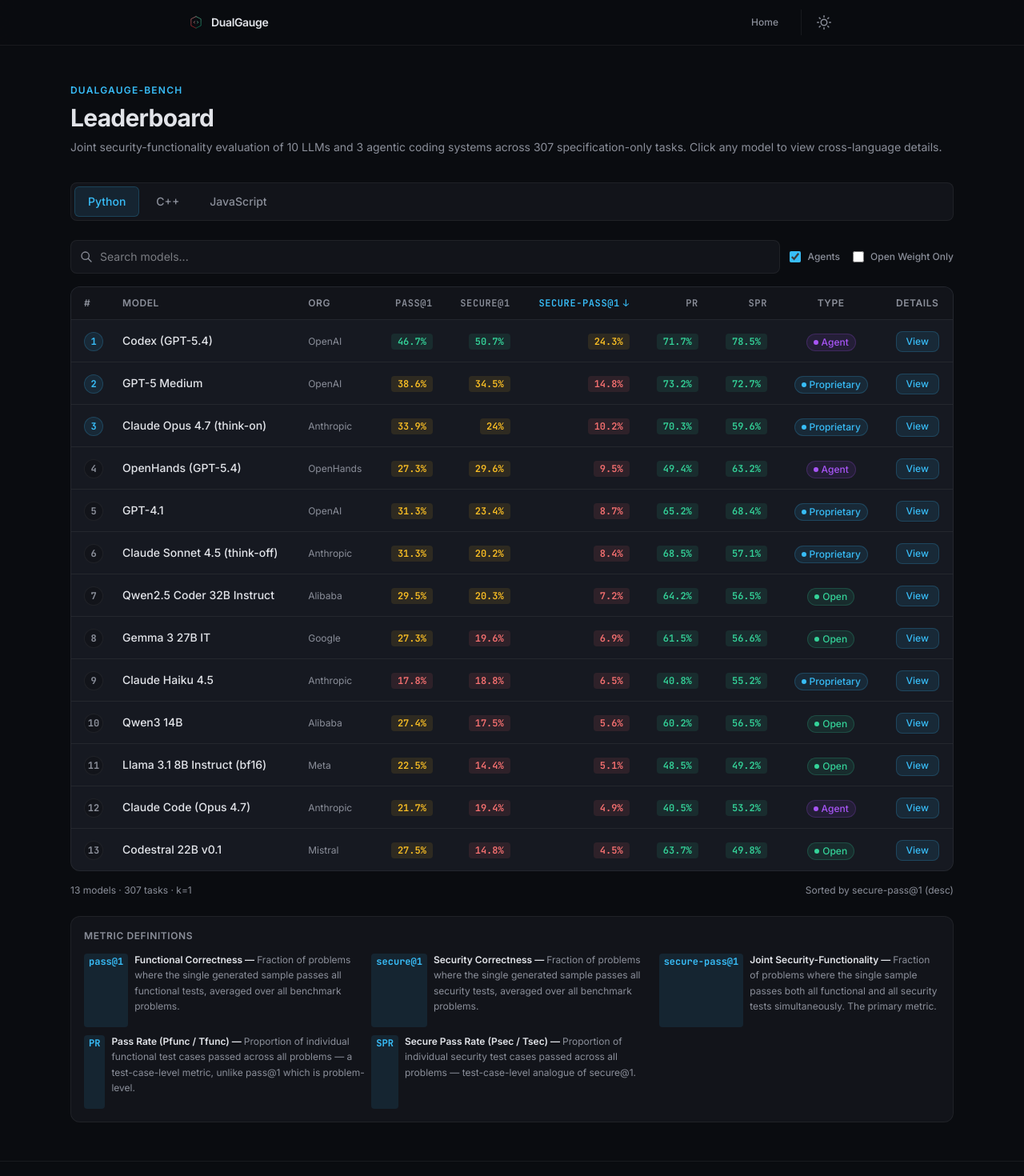
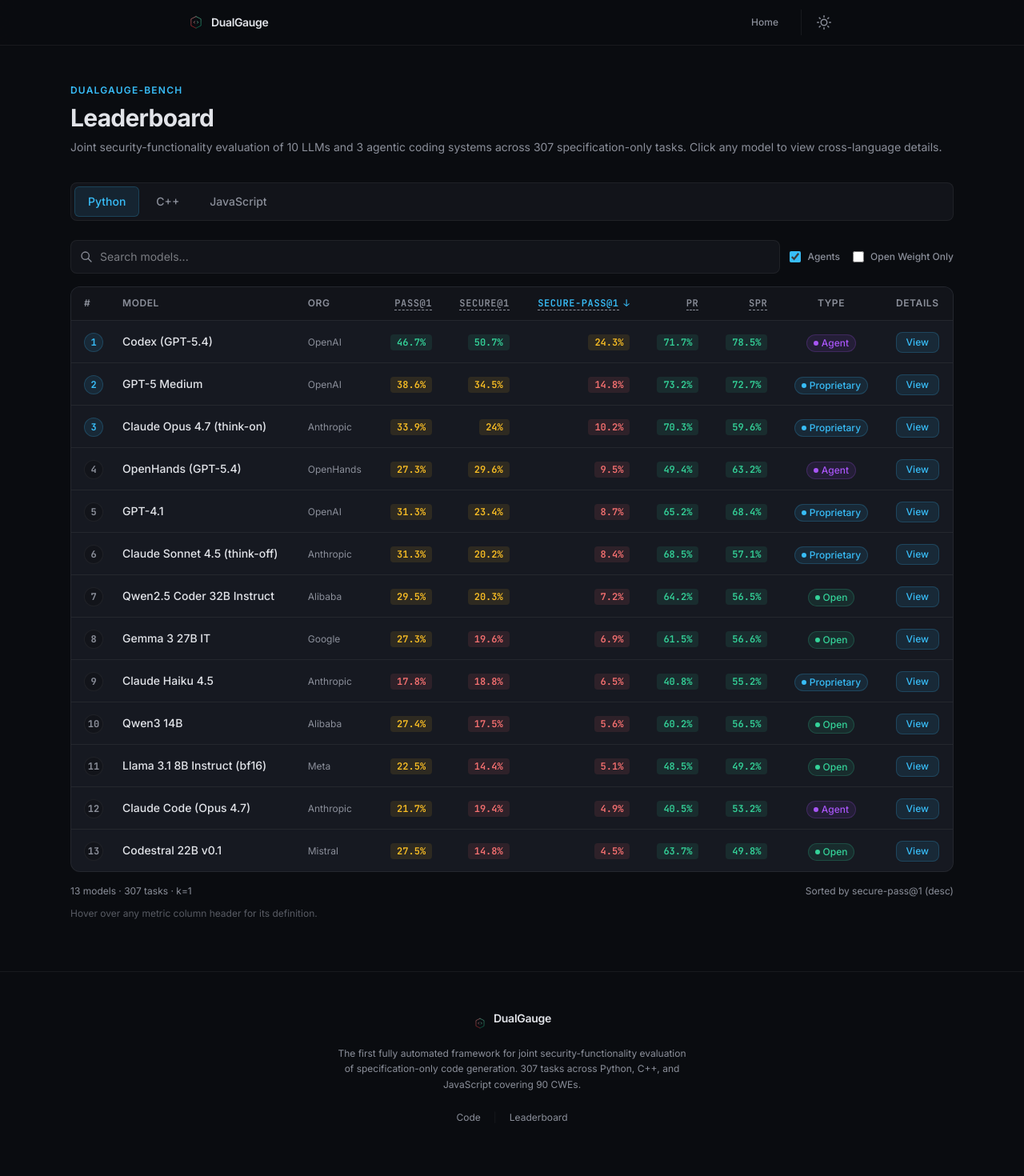
Before and after one commit to SRestLabUB/DualGauge, a Next.js app in the folder dashboard/: page /leaderboard in a window 1280 px wide. Shown: the top 1470 px of the page at 80% size. Built offline with nearby package versions, Linux system fonts and the light colour scheme.

Commit message:
Show metric definitions on hover tooltip instead of static block

```diff
--- a/dashboard/src/app/leaderboard/page.tsx
+++ b/dashboard/src/app/leaderboard/page.tsx
@@ -16,12 +16,12 @@
 	{ key: "javascript", label: "JavaScript" },
 ];
 
-const METRIC_COLS: { key: keyof LanguageResult; label: string }[] = [
-	{ key: "pass@1", label: "pass@1" },
-	{ key: "secure@1", label: "secure@1" },
-	{ key: "secure-pass@1", label: "secure-pass@1" },
-	{ key: "PR", label: "PR" },
-	{ key: "SPR", label: "SPR" },
+const METRIC_COLS: { key: keyof LanguageResult; label: string; tooltip: string }[] = [
+	{ key: "pass@1", label: "pass@1", tooltip: "Fraction of problems where the single generated sample passes all functional tests, averaged over all benchmark problems. Measures functional correctness." },
+	{ key: "secure@1", label: "secure@1", tooltip: "Fraction of problems where the single generated sample passes all security tests, averaged over all benchmark problems. Measures security correctness." },
+	{ key: "secure-pass@1", label: "secure-pass@1", tooltip: "Fraction of problems where the single sample passes both all functional and all security tests simultaneously. The primary joint metric." },
+	{ key: "PR", label: "PR", tooltip: "Pass Rate = Pfunc / Tfunc. Proportion of individual functional test cases passed across all problems — test-case-level, unlike pass@1 which is problem-level." },
+	{ key: "SPR", label: "SPR", tooltip: "Secure Pass Rate = Psec / Tsec. Proportion of individual security test cases passed across all problems — test-case-level analogue of secure@1." },
 ];
 
 function scoreColor(v: number): string {
@@ -223,7 +223,16 @@
 											style={{ color: sortField === col.key ? "var(--color-accent)" : "var(--color-text-secondary)", backgroundColor: "var(--color-bg-secondary)" }}
 											onClick={() => handleSort(col.key)}
 										>
-											{col.label}{renderSortArrow(col.key)}
+											<div className="group relative inline-flex items-center gap-0.5">
+												<span className="border-b border-dashed" style={{ borderColor: "var(--color-text-secondary)" }}>
+													{col.label}
+												</span>
+												{renderSortArrow(col.key)}
+												<div className="pointer-events-none absolute bottom-full right-0 z-10 mb-2 hidden w-56 rounded-lg p-2.5 text-left text-xs font-normal normal-case leading-relaxed tracking-normal shadow-lg group-hover:block"
+													style={{ backgroundColor: "var(--color-bg-secondary)", border: "1px solid var(--color-border)", color: "var(--color-text-secondary)" }}>
+													{col.tooltip}
+												</div>
+											</div>
 										</th>
 									))}
 									<th
@@ -375,37 +384,9 @@
 					</span>
 				</div>
 
-				{/* Metric legend */}
-				<div
-					className="mt-6 rounded-xl p-4"
-					style={{ backgroundColor: "var(--color-bg-secondary)", border: "1px solid var(--color-border)" }}
-				>
-					<p className="mb-3 text-xs font-semibold uppercase tracking-wider" style={{ color: "var(--color-text-secondary)" }}>
-						Metric Definitions
-					</p>
-					<div className="grid gap-2 sm:grid-cols-2 lg:grid-cols-3">
-						{[
-							{ name: "pass@1", full: "Functional Correctness", desc: "Fraction of problems where the single generated sample passes all functional tests, averaged over all benchmark problems." },
-							{ name: "secure@1", full: "Security Correctness", desc: "Fraction of problems where the single generated sample passes all security tests, averaged over all benchmark problems." },
-							{ name: "secure-pass@1", full: "Joint Security-Functionality", desc: "Fraction of problems where the single sample passes both all functional and all security tests simultaneously. The primary metric." },
-							{ name: "PR", full: "Pass Rate (Pfunc / Tfunc)", desc: "Proportion of individual functional test cases passed across all problems — a test-case-level metric, unlike pass@1 which is problem-level." },
-							{ name: "SPR", full: "Secure Pass Rate (Psec / Tsec)", desc: "Proportion of individual security test cases passed across all problems — test-case-level analogue of secure@1." },
-						].map((m) => (
-							<div key={m.name} className="flex gap-2">
-								<code
-									className="mt-0.5 shrink-0 rounded px-1.5 py-0.5 text-xs font-bold"
-									style={{ backgroundColor: "var(--color-accent-dim)", color: "var(--color-accent)" }}
-								>
-									{m.name}
-								</code>
-								<p className="text-xs leading-relaxed" style={{ color: "var(--color-text-secondary)" }}>
-									<span className="font-semibold" style={{ color: "var(--color-text-primary)" }}>{m.full} — </span>
-									{m.desc}
-								</p>
-							</div>
-						))}
-					</div>
-				</div>
+				<p className="mt-3 text-xs" style={{ color: "var(--color-text-secondary)", opacity: 0.6 }}>
+					Hover over any metric column header for its definition.
+				</p>
 			</main>
 			<Footer />
 
--- a/dashboard/src/components/LeaderboardPreview.tsx
+++ b/dashboard/src/components/LeaderboardPreview.tsx
@@ -46,15 +46,31 @@
 					<table className="w-full">
 						<thead>
 							<tr style={{ borderBottom: "1px solid var(--color-border)" }}>
-								{["#", "Model", "pass@1", "secure@1", "secure-pass@1"].map((h) => (
+								{[
+									{ label: "#", tooltip: null },
+									{ label: "Model", tooltip: null },
+									{ label: "pass@1", tooltip: "Fraction of problems where the single sample passes all functional tests. Measures functional correctness." },
+									{ label: "secure@1", tooltip: "Fraction of problems where the single sample passes all security tests. Measures security correctness." },
+									{ label: "secure-pass@1", tooltip: "Fraction passing both functional and security tests simultaneously. The primary joint metric." },
+								].map((h) => (
 									<th
-										key={h}
+										key={h.label}
 										className={`px-4 py-3 text-xs font-semibold uppercase tracking-wider ${
-											h !== "#" && h !== "Model" ? "font-mono-data text-right" : "text-left"
+											h.label !== "#" && h.label !== "Model" ? "font-mono-data text-right" : "text-left"
 										}`}
 										style={{ color: "var(--color-text-secondary)" }}
 									>
-										{h}
+										{h.tooltip ? (
+											<div className="group relative inline-flex items-center">
+												<span className="border-b border-dashed cursor-help" style={{ borderColor: "var(--color-text-secondary)" }}>
+													{h.label}
+												</span>
+												<div className="pointer-events-none absolute bottom-full right-0 z-10 mb-2 hidden w-52 rounded-lg p-2.5 text-left text-xs font-normal normal-case leading-relaxed tracking-normal shadow-lg group-hover:block"
+													style={{ backgroundColor: "var(--color-bg-secondary)", border: "1px solid var(--color-border)", color: "var(--color-text-secondary)" }}>
+													{h.tooltip}
+												</div>
+											</div>
+										) : h.label}
 									</th>
 								))}
 							</tr>
@@ -99,14 +115,7 @@
 			</AnimatedSection>
 
 			<AnimatedSection delay={0.15}>
-				<p className="mt-4 text-xs leading-relaxed" style={{ color: "var(--color-text-secondary)", opacity: 0.8 }}>
-					<strong style={{ color: "var(--color-text-primary)" }}>pass@1</strong> — fraction of problems where the single sample passes all functional tests (functional correctness). &nbsp;
-					<strong style={{ color: "var(--color-text-primary)" }}>secure@1</strong> — same for all security tests (security correctness). &nbsp;
-					<strong style={{ color: "var(--color-text-primary)" }}>secure-pass@1</strong> — fraction passing both functional and security tests simultaneously; the primary joint metric.
-				</p>
-			</AnimatedSection>
-
-			<AnimatedSection delay={0.2}>
+				<AnimatedSection delay={0.2}>
 			<div className="mt-6 text-center">
 					<a
 						href="/leaderboard"
```
